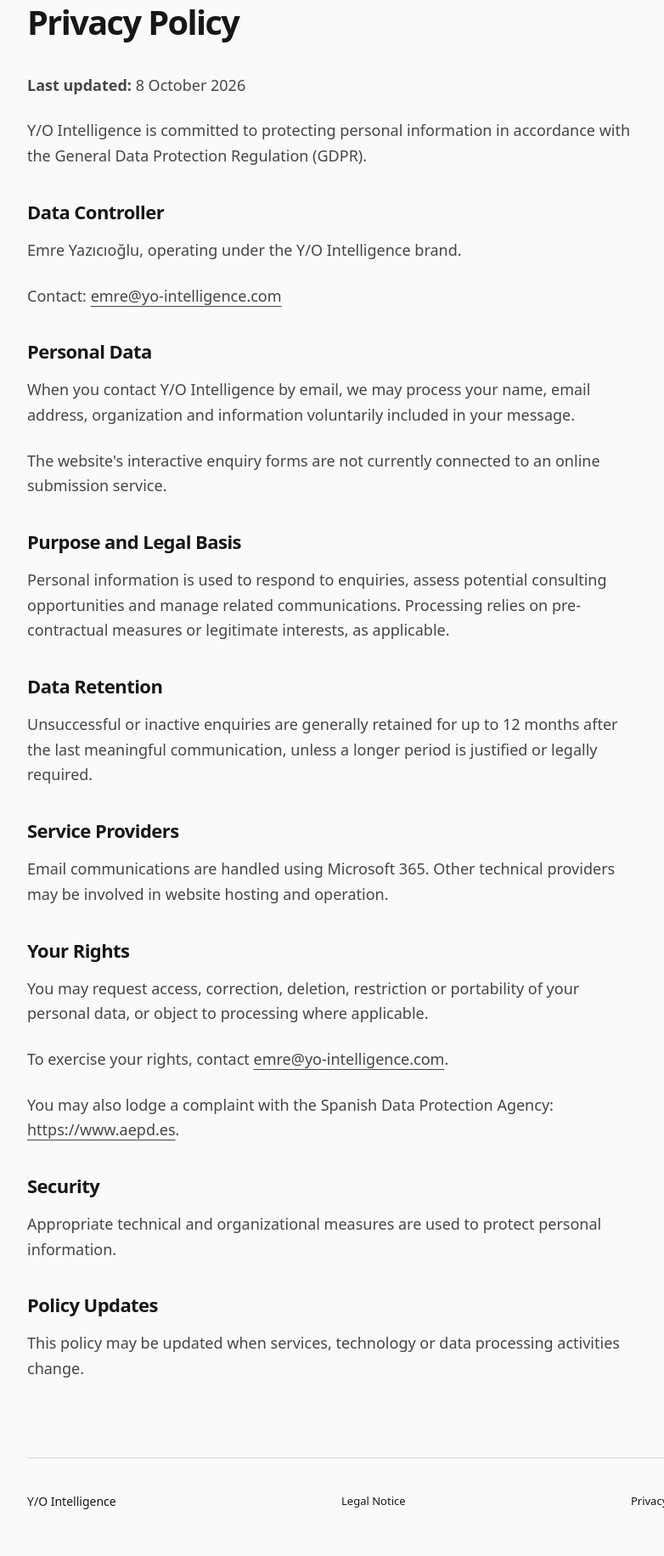
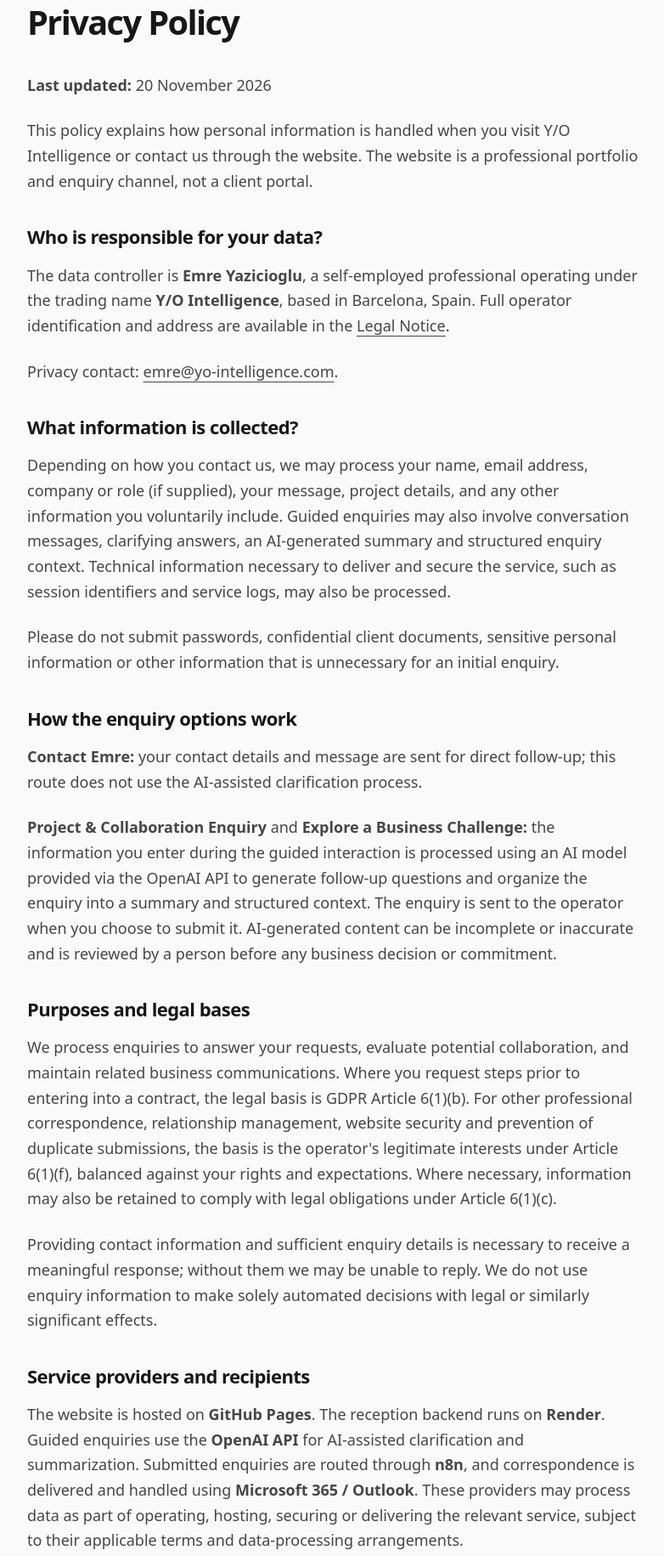
Before and after one commit to emre-yazicioglu/yo-intelligence-website, a plain HTML site: page privacy-policy.html in a window 1280 px wide. Shown: the part 323-2154 px from the top of the page at 85% size, without its empty margins (32-814 px from the left). Drawn offline with Linux system fonts and the light colour scheme.

Commit message:
Update legal notice and privacy policy for Intelligent Reception V1

```diff
--- a/privacy-policy.html
+++ b/privacy-policy.html
@@ -302,28 +302,37 @@ h3 { font-size: 22px; line-height: 1.32; letter-spacing: -.025em; }
     <article class="legal-content" aria-labelledby="legal-title">
       <a class="legal-back" href="index.html#footer">← Back to website</a>
 <h1 id="legal-title">Privacy Policy</h1>
-<p><strong>Last updated:</strong> 8 October 2026</p>
-<p>Y/O Intelligence is committed to protecting personal information in accordance with the General Data Protection Regulation (GDPR).</p>
-<h2>Data Controller</h2>
-<p>Emre Yazıcıoğlu, operating under the Y/O Intelligence brand.</p>
-<p>Contact: <a href="mailto:emre@yo-intelligence.com">emre@yo-intelligence.com</a></p>
-<h2>Personal Data</h2>
-<p>When you contact Y/O Intelligence by email, we may process your name, email address, organization and information voluntarily included in your message.</p>
-<p>The website's interactive enquiry forms are not currently connected to an online submission service.</p>
-<h2>Purpose and Legal Basis</h2>
-<p>Personal information is used to respond to enquiries, assess potential consulting opportunities and manage related communications. Processing relies on pre-contractual measures or legitimate interests, as applicable.</p>
-<h2>Data Retention</h2>
-<p>Unsuccessful or inactive enquiries are generally retained for up to 12 months after the last meaningful communication, unless a longer period is justified or legally required.</p>
-<h2>Service Providers</h2>
-<p>Email communications are handled using Microsoft 365. Other technical providers may be involved in website hosting and operation.</p>
-<h2>Your Rights</h2>
-<p>You may request access, correction, deletion, restriction or portability of your personal data, or object to processing where applicable.</p>
-<p>To exercise your rights, contact <a href="mailto:emre@yo-intelligence.com">emre@yo-intelligence.com</a>.</p>
-<p>You may also lodge a complaint with the Spanish Data Protection Agency: <a href="https://www.aepd.es">https://www.aepd.es</a>.</p>
+<p><strong>Last updated:</strong> 20 November 2026</p>
+<p>This policy explains how personal information is handled when you visit Y/O Intelligence or contact us through the website. The website is a professional portfolio and enquiry channel, not a client portal.</p>
+<h2>Who is responsible for your data?</h2>
+<p>The data controller is <strong>Emre Yazicioglu</strong>, a self-employed professional operating under the trading name <strong>Y/O Intelligence</strong>, based in Barcelona, Spain. Full operator identification and address are available in the <a href="legal-notice.html">Legal Notice</a>.</p>
+<p>Privacy contact: <a href="mailto:emre@yo-intelligence.com">emre@yo-intelligence.com</a>.</p>
+<h2>What information is collected?</h2>
+<p>Depending on how you contact us, we may process your name, email address, company or role (if supplied), your message, project details, and any other information you voluntarily include. Guided enquiries may also involve conversation messages, clarifying answers, an AI-generated summary and structured enquiry context. Technical information necessary to deliver and secure the service, such as session identifiers and service logs, may also be processed.</p>
+<p>Please do not submit passwords, confidential client documents, sensitive personal information or other information that is unnecessary for an initial enquiry.</p>
+<h2>How the enquiry options work</h2>
+<p><strong>Contact Emre:</strong> your contact details and message are sent for direct follow-up; this route does not use the AI-assisted clarification process.</p>
+<p><strong>Project &amp; Collaboration Enquiry</strong> and <strong>Explore a Business Challenge:</strong> the information you enter during the guided interaction is processed using an AI model provided via the OpenAI API to generate follow-up questions and organize the enquiry into a summary and structured context. The enquiry is sent to the operator when you choose to submit it. AI-generated content can be incomplete or inaccurate and is reviewed by a person before any business decision or commitment.</p>
+<h2>Purposes and legal bases</h2>
+<p>We process enquiries to answer your requests, evaluate potential collaboration, and maintain related business communications. Where you request steps prior to entering into a contract, the legal basis is GDPR Article 6(1)(b). For other professional correspondence, relationship management, website security and prevention of duplicate submissions, the basis is the operator's legitimate interests under Article 6(1)(f), balanced against your rights and expectations. Where necessary, information may also be retained to comply with legal obligations under Article 6(1)(c).</p>
+<p>Providing contact information and sufficient enquiry details is necessary to receive a meaningful response; without them we may be unable to reply. We do not use enquiry information to make solely automated decisions with legal or similarly significant effects.</p>
+<h2>Service providers and recipients</h2>
+<p>The website is hosted on <strong>GitHub Pages</strong>. The reception backend runs on <strong>Render</strong>. Guided enquiries use the <strong>OpenAI API</strong> for AI-assisted clarification and summarization. Submitted enquiries are routed through <strong>n8n</strong>, and correspondence is delivered and handled using <strong>Microsoft 365 / Outlook</strong>. These providers may process data as part of operating, hosting, securing or delivering the relevant service, subject to their applicable terms and data-processing arrangements.</p>
+<p>We do not sell personal information. Enquiry details are not published on the website. Information may be shared with professional advisers or authorities when legitimately required by law or necessary for relevant business matters.</p>
+<h2>International data transfers</h2>
+<p>Some service providers or their subprocessors may process personal data outside the European Economic Area. Where required, such transfers are subject to an applicable GDPR transfer mechanism, such as an adequacy decision or standard contractual clauses, together with appropriate supplementary measures where relevant. You can request further information about applicable safeguards using the privacy contact above.</p>
+<h2>How long is information kept?</h2>
+<p>Enquiry correspondence and related summaries are kept for as long as reasonably necessary to answer the enquiry, manage any resulting professional relationship, and address relevant legal or contractual obligations. Inactive or unnecessary correspondence is reviewed periodically and deleted or minimized when no longer needed. Records associated with an actual engagement may require longer retention under applicable law.</p>
+<p>Limited technical data, including delivery or deduplication identifiers and service execution logs, may be retained according to operational needs and the relevant service providers' retention settings. The website does not maintain a separate marketing or customer-profile database for enquiries.</p>
+<h2>Your rights</h2>
+<p>Subject to the conditions of the GDPR, you may ask to access, rectify or erase your personal data, restrict processing, object to processing based on legitimate interests, or receive portable data where the right applies. You may also withdraw consent if processing in a particular case is based on consent, without affecting earlier lawful processing.</p>
+<p>Contact <a href="mailto:emre@yo-intelligence.com">emre@yo-intelligence.com</a> to exercise your rights. You may also lodge a complaint with the Spanish Data Protection Agency (<a href="https://www.aepd.es/">AEPD</a>).</p>
 <h2>Security</h2>
-<p>Appropriate technical and organizational measures are used to protect personal information.</p>
-<h2>Policy Updates</h2>
-<p>This policy may be updated when services, technology or data processing activities change.</p>
+<p>We use reasonable technical and organizational measures to protect information and limit access to what is needed for professional correspondence. No online service can guarantee absolute security.</p>
+<h2>Cookies and website analytics</h2>
+<p>The website is not designed to use advertising cookies, behavioral profiling or third-party marketing analytics. Essential technical storage or logs may be used to deliver and secure the website and enquiry service. If optional analytics or non-essential cookies are introduced, the relevant notices and consent controls will be updated where legally required.</p>
+<h2>Changes to this policy</h2>
+<p>This policy may be revised when our services, technology or processing practices change. The current version is published on this page.</p>
     </article>
   </main>
   <footer class="site-footer container">
```
Also changed, not shown: legal-notice.html (+19 -9 lines).
